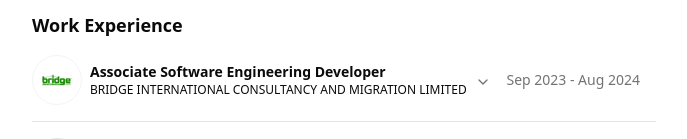
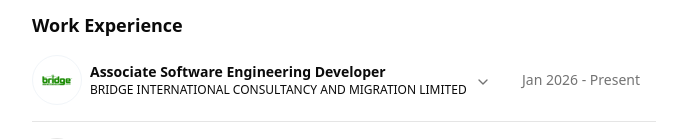
Before and after one commit to Ujwal01S/protfolio, a Next.js app: page / in a window 1280 px wide. Shown: the part 326-465 px from the top of the page, without its empty margins (296-983 px from the left). Built offline with nearby package versions, Linux system fonts and the light colour scheme; a web font is replaced by a local one.

Commit message:
chore:added new experience

```diff
--- a/src/components/modules/experience-section.tsx
+++ b/src/components/modules/experience-section.tsx
@@ -37,7 +37,7 @@ const ExperienceSection = () => {
               </div>
             </AccordionTrigger>
             <p className='text-xs md:text-sm text-muted-foreground pr-4'>
-              Sep 2023 - Aug 2024
+              Jan 2026 - Present
             </p>
           </div>
 
```
